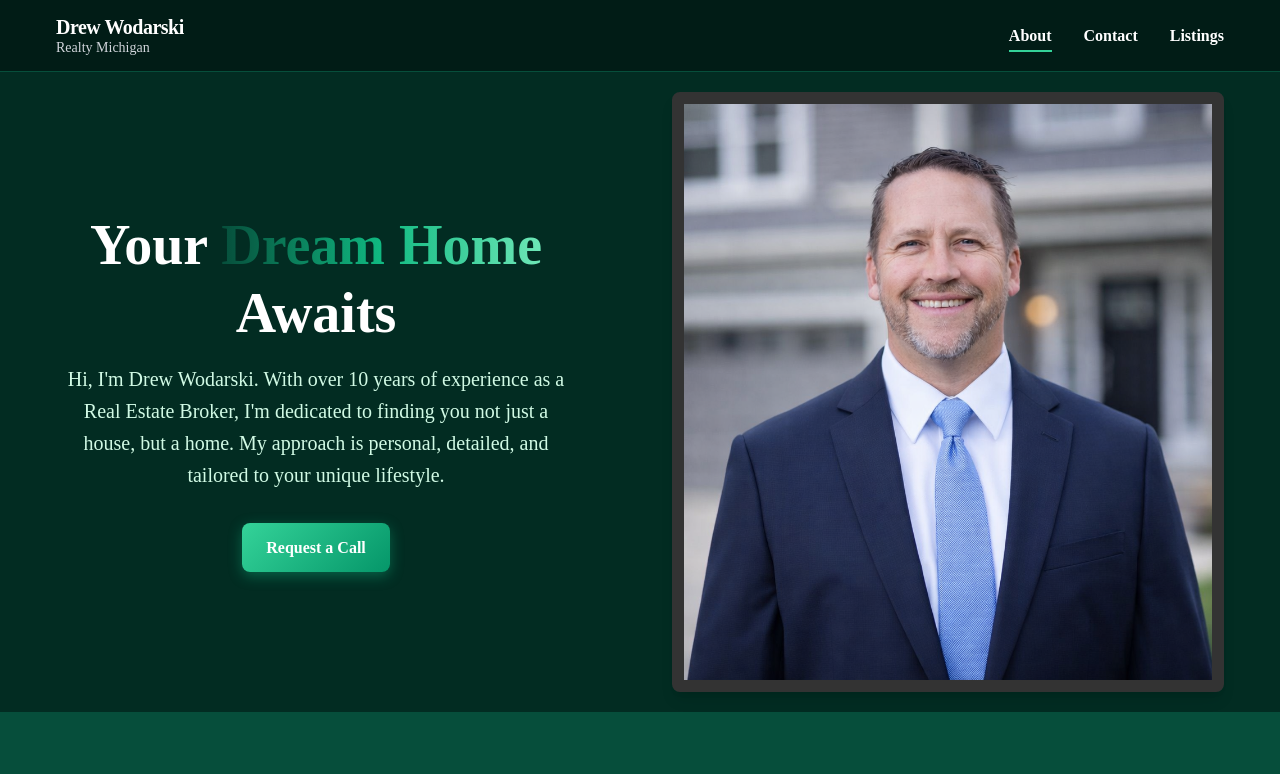
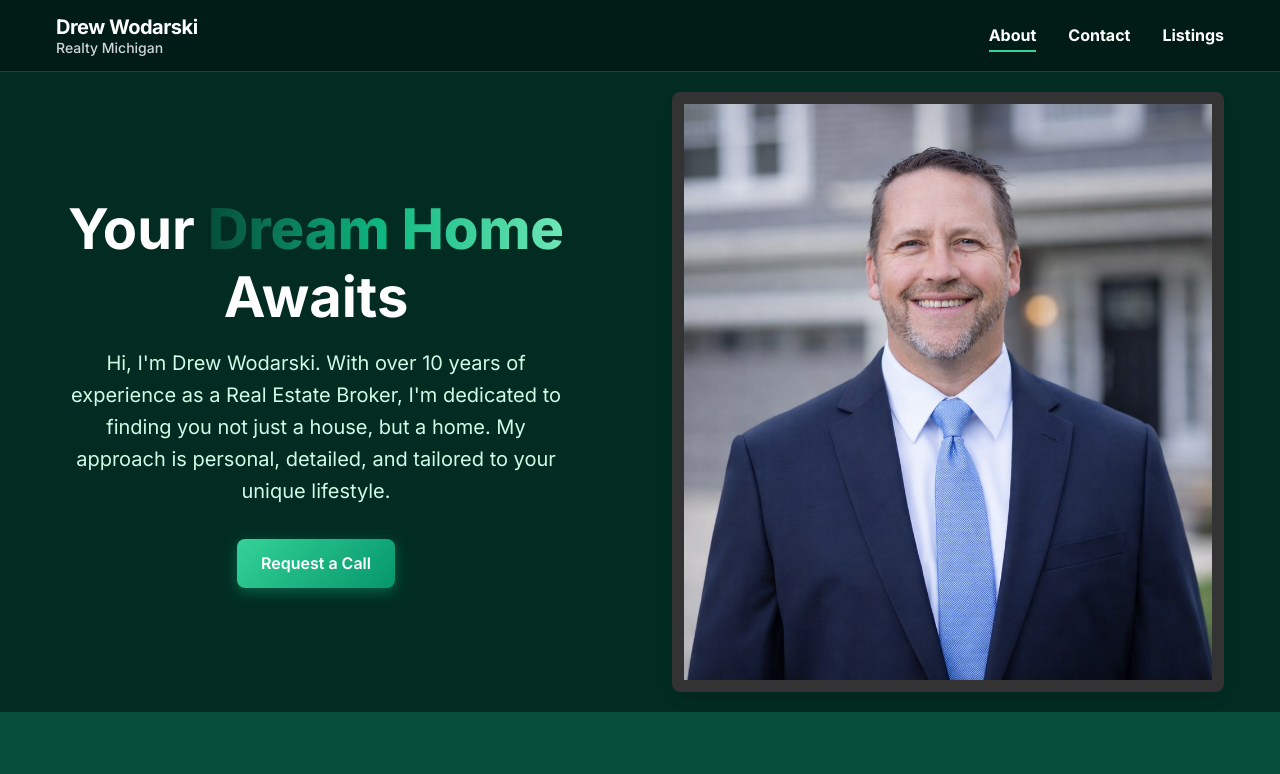
Before and after one commit to d11dog11/Realtor-Homepage, a Next.js app: page / in a window 1280 px wide. Shown: the top 774 px of the page. Built offline with nearby package versions, Linux system fonts and the light colour scheme.

Commit message:
Switch font from Montserrat to Inter

```diff
--- a/app/globals.css
+++ b/app/globals.css
@@ -20,8 +20,8 @@
   --color-border: #047857;
   /* Standard Emerald Border */
 
-  --font-primary: var(--font-montserrat), sans-serif;
-  --font-heading: var(--font-montserrat), sans-serif;
+  --font-primary: var(--font-inter), 'Inter', sans-serif;
+  --font-heading: var(--font-inter), 'Inter', sans-serif;
 
   --spacing-sm: 0.5rem;
   --spacing-md: 1rem;
@@ -45,7 +45,7 @@ html {
 }
 
 body {
-  font-family: var(--font-primary);
+  font-family: var(--font-inter), 'Inter', sans-serif;
   background-color: var(--color-bg);
   color: #ffffff;
   /* White text */
@@ -59,7 +59,7 @@ h3,
 h4,
 h5,
 h6 {
-  font-family: var(--font-heading);
+  font-family: var(--font-inter), 'Inter', sans-serif;
   line-height: 1.2;
   margin-bottom: var(--spacing-md);
   color: #ffffff;
@@ -191,7 +191,7 @@ section {
 }
 
 .logo {
-  font-family: var(--font-primary);
+  font-family: var(--font-inter), 'Inter', sans-serif;
   font-size: 1.5rem;
   font-weight: 700;
   color: #ffffff;
@@ -325,7 +325,7 @@ section {
   padding: 0.75rem;
   border: 1px solid var(--color-border);
   border-radius: var(--border-radius);
-  font-family: var(--font-primary);
+  font-family: var(--font-inter), 'Inter', sans-serif;
   font-size: 1rem;
   transition: border-color 0.2s;
   background-color: rgba(0, 0, 0, 0.2);
--- a/app/layout.tsx
+++ b/app/layout.tsx
@@ -1,10 +1,10 @@
 import type { Metadata } from "next";
-import { Montserrat } from "next/font/google";
+import { Inter } from "next/font/google";
 import "./globals.css";
 
-const montserrat = Montserrat({
+const inter = Inter({
   subsets: ["latin"],
-  variable: "--font-montserrat",
+  variable: "--font-inter",
 });
 
 export const metadata: Metadata = {
@@ -19,7 +19,7 @@ export default function RootLayout({
 }>) {
   return (
     <html lang="en">
-      <body className={`${montserrat.variable} antialiased`}>
+      <body className={`${inter.variable} antialiased`}>
         {children}
       </body>
     </html>
```
